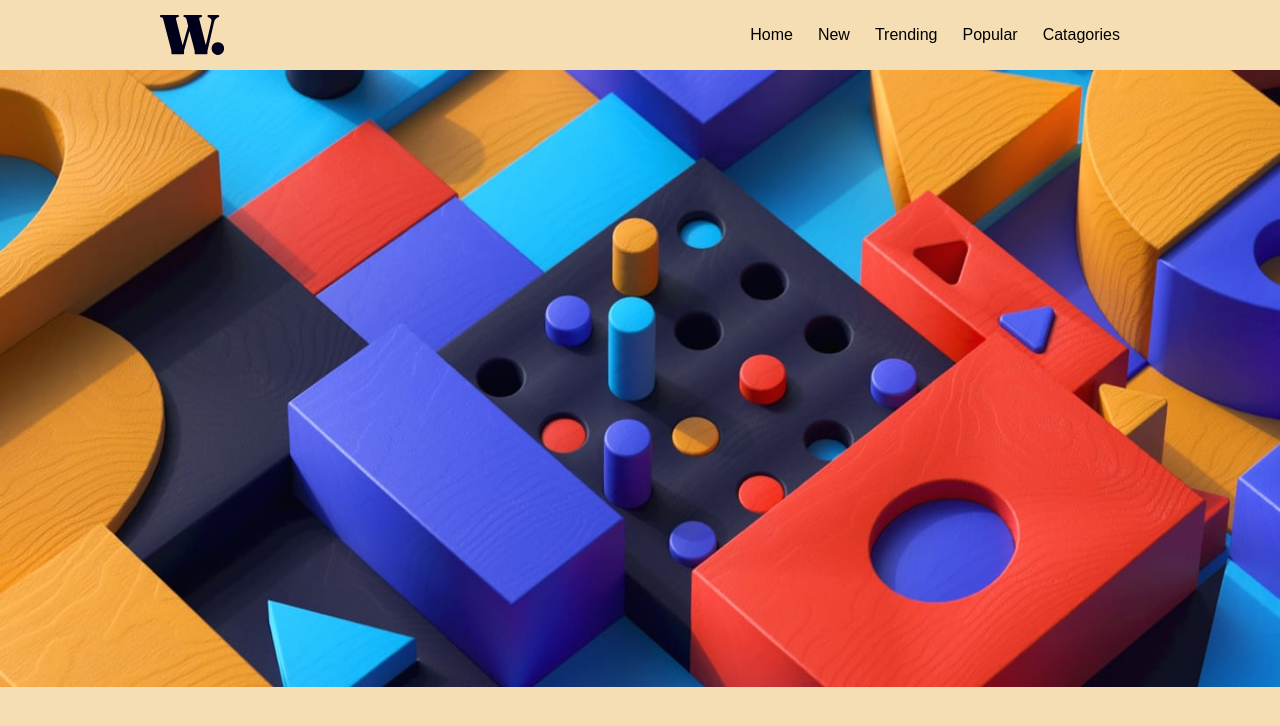
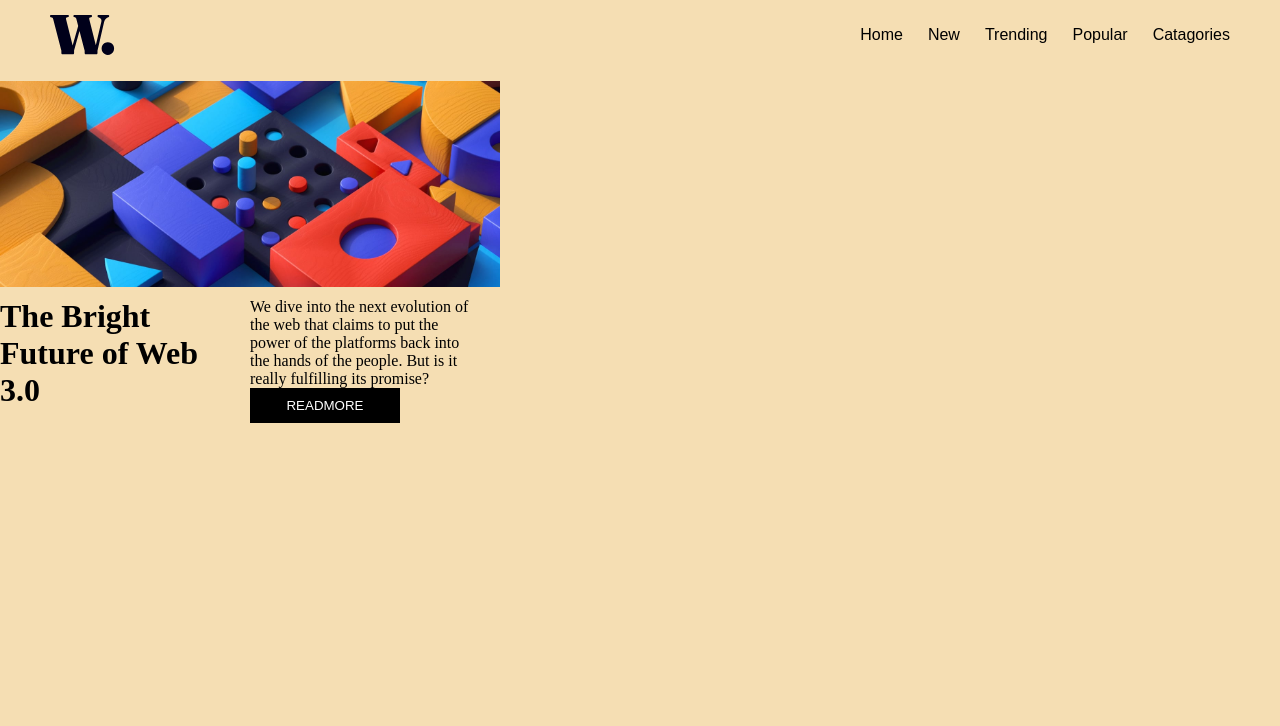
Before and after one commit to Shayan-Hussain/News-Homepage, a plain HTML site: page index.html in a window 1280 px wide. Drawn offline with Linux system fonts and the light colour scheme.

Commit message:
added the image, heading, and button in popular.

```diff
--- a/index.html
+++ b/index.html
@@ -21,6 +21,21 @@
     <main>
         <div class="popular">
             <img src="/assets/image-web-3-desktop.jpg" class="popular_img">
+            <div class="heading_popular_img">
+                <h1>
+                    The Bright Future of Web 3.0
+                </h1>
+            </div>
+            <div class="para">
+                <p>
+                    We dive into the next evolution
+                     of the web that claims to put the power
+                     of the platforms back into the hands of the people.
+                     But is it really fulfilling its promise?
+                </p>
+                <input type="button" value="READMORE" class="readmore">
+            </div>
+
         </div>
         <div class="new"></div>
         <div class="trending_1"></div>
--- a/styles.css
+++ b/styles.css
@@ -21,7 +21,7 @@ nav {
     display: flex;
     flex-direction: row;
     align-items: center;
-    margin-right: 10rem;
+    margin-right: 50px;
     font-family: sans-serif;
 }
 
@@ -31,33 +31,51 @@ nav {
 
 .logo_ahcr {
     margin-right: auto;
-    margin-left: 10rem;
+    margin-left: 50px;
     display: flex;
     align-items: center;
-
 }
 
 main {
-    display: inline-grid;
-    grid-template-areas:
-        'popular popular new'
-        'popular popular new'
-        'trending1 trending2 trending4';
+    display: flex;
     width: 100vw;
     height: 100vh;
 }
 
 .popular {
-    grid-area: "popular";
-    width: 100%;
-    height:100%;
-    display: flex;
-
+    width: 500px;
+    height: 500px;
+    overflow: hidden;
+    display: inline-grid;
+    grid-template-areas:
+        "img    img"
+        "heading    para"
+    ;
 
 }
 
 .popular_img {
     width: 100%;
     height: 100%;
+    grid-area: img;
+    object-fit: contain;
+}
 
+.heading_popular_img {
+    grid-area: heading;
+    width: 225px;
+    height: 250px;
 }
+
+.para {
+    grid-area: para;
+    width: 225px;
+    height: 250px;
+}
+
+.readmore {
+    width: 150px;
+    height: 35px;
+    background: black;
+    color: white;
+}
```
